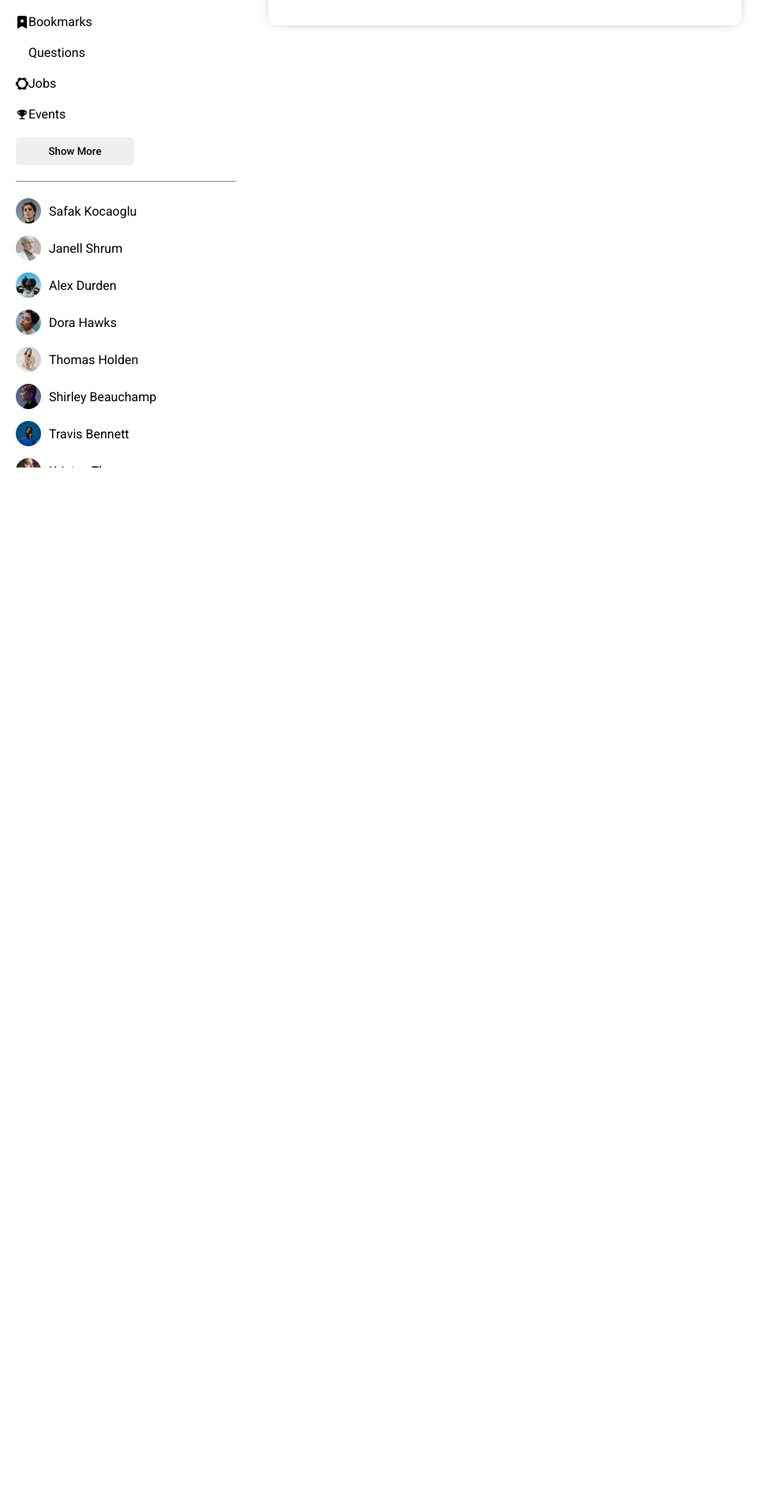
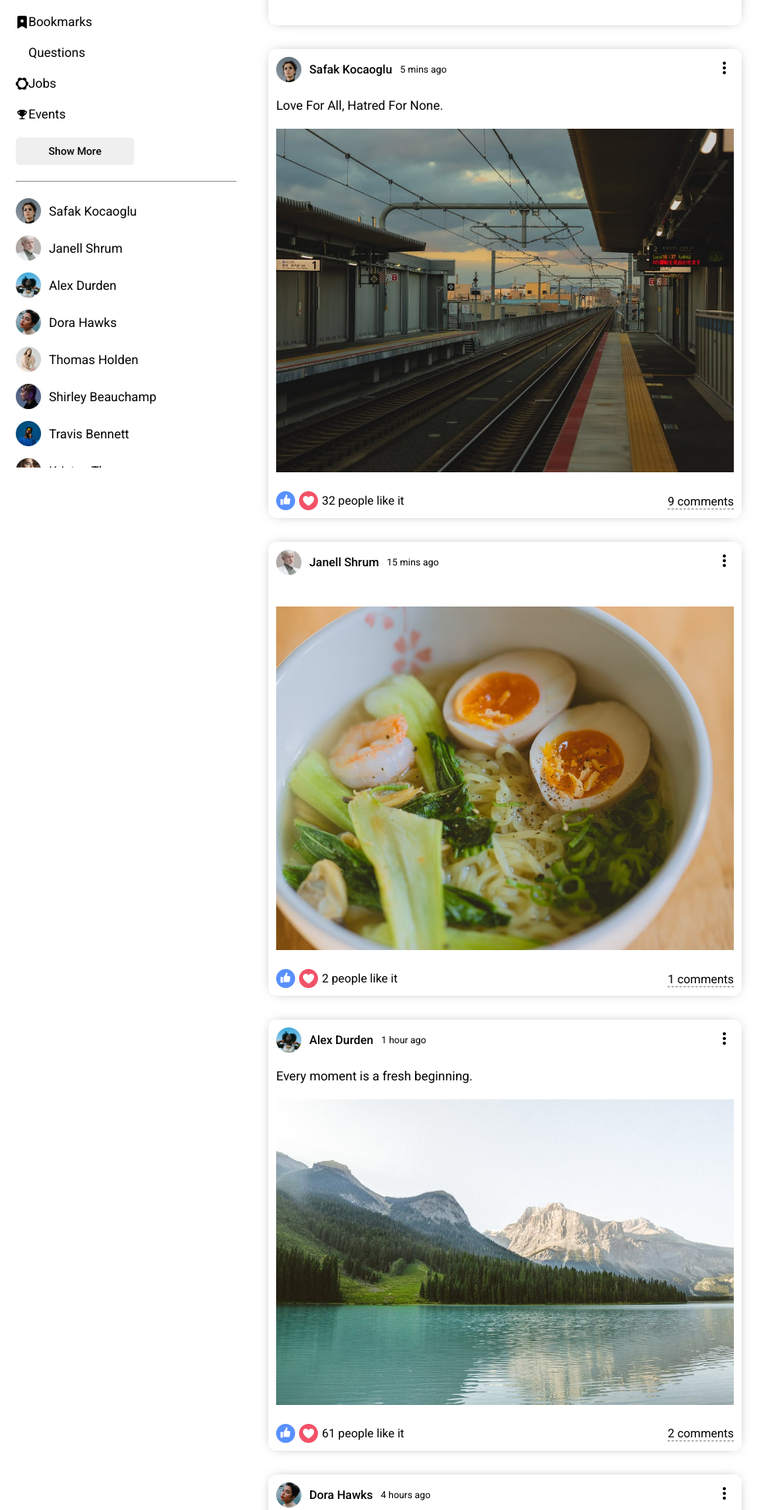
Before and after one commit to Kavindu95/Social-media-app-using-React, a React (Create React App) app: page / in a window 1280 px wide. Shown: the part 208-2120 px from the top of the page at 79% size, without its empty margins (0-986 px from the left). Before the commit the page ends 800 px from the top, so only its background shows below. Built offline with nearby package versions, Linux system fonts and the light colour scheme; some icons are missing.

Commit message:
pixed-bugs-in-posts

```diff
--- a/src/components/Feed.jsx
+++ b/src/components/Feed.jsx
@@ -1,14 +1,16 @@
 import React from "./feed.css"
 import Share from "./Share"
 import Post from "./Post"
+import {Posts} from "../pages/dummyData"
 
 export default function Feed() {
   return (
     <div className="feed">
-      <div className="feedWrapper">
-      <Share />
-      {/* <Post /> */}
-
+     <div className="feedWrapper">
+        <Share />
+        {Posts.map((p) => (
+          <Post key={p.id} post={p} />
+        ))}
       </div>
 
     </div>
--- a/src/components/Post.jsx
+++ b/src/components/Post.jsx
@@ -42,8 +42,8 @@ return(
         </div>
         <div className="postBottom">
           <div className="postBottomLeft">
-            <img className="likeIcon" src="/public/assets/like.png" onClick={likeHandler} alt="" />
-            <img className="likeIcon" src="/public/assets/heart.png" onClick={likeHandler} alt="" />
+            <img className="likeIcon" src="assets/like.png" onClick={likeHandler} alt="" />
+            <img className="likeIcon" src="assets/heart.png" onClick={likeHandler} alt="" />
             <span className="postLikeCounter">{like} people like it</span>
           </div>
           <div className="postBottomRight">
--- a/src/pages/dummyData.js
+++ b/src/pages/dummyData.js
@@ -55,7 +55,7 @@ export const Posts = [
   {
     id: 1,
     desc: "Love For All, Hatred For None.",
-    photo: "/public/assets/post/1.jpeg",
+    photo: "assets/post/1.jpeg",
     date: "5 mins ago",
     userId: 1,
     like: 32,
@@ -63,7 +63,7 @@ export const Posts = [
   },
   {
     id: 2,
-    photo: "/public/assets/post/2.jpeg",
+    photo: "assets/post/2.jpeg",
     date: "15 mins ago",
     userId: 2,
     like: 2,
@@ -72,7 +72,7 @@ export const Posts = [
   {
     id: 3,
     desc: "Every moment is a fresh beginning.",
-    photo: "/public/assets/post/3.jpeg",
+    photo: "assets/post/3.jpeg",
     date: "1 hour ago",
     userId: 3,
     like: 61,
@@ -80,7 +80,7 @@ export const Posts = [
   },
   {
     id: 4,
-    photo: "/public/assets/post/4.jpeg",
+    photo: "assets/post/4.jpeg",
     date: "4 hours ago",
     userId: 4,
     like: 7,
@@ -88,7 +88,7 @@ export const Posts = [
   },
   {
     id: 5,
-    photo: "/public/assets/post/5.jpeg",
+    photo: "assets/post/5.jpeg",
     date: "5 hours ago",
     userId: 5,
     like: 23,
@@ -96,7 +96,7 @@ export const Posts = [
   },
   {
     id: 6,
-    photo: "/public/assets/post/6.jpeg",
+    photo: "assets/post/6.jpeg",
     date: "1 day ago",
     userId: 6,
     like: 44,
@@ -105,7 +105,7 @@ export const Posts = [
   {
     id: 7,
     desc: "Never regret anything that made you smile.",
-    photo: "/public/assets/post/7.jpeg",
+    photo: "assets/post/7.jpeg",
     date: "2 days ago",
     userId: 7,
     like: 52,
@@ -113,7 +113,7 @@ export const Posts = [
   },
   {
     id: 8,
-    photo: "/public/assets/post/8.jpeg",
+    photo: "assets/post/8.jpeg",
     date: "3 days ago",
     userId: 8,
     like: 15,
@@ -122,7 +122,7 @@ export const Posts = [
   {
     id: 9,
     desc: "Change the world by being yourself.",
-    photo: "/public/assets/post/9.jpeg",
+    photo: "assets/post/9.jpeg",
     date: "5 days ago",
     userId: 9,
     like: 11,
@@ -130,7 +130,7 @@ export const Posts = [
   },
   {
     id: 10,
-    photo: "/public/assets/post/10.jpeg",
+    photo: "assets/post/10.jpeg",
     date: "1 week ago",
     userId: 10,
     like: 104,
```
